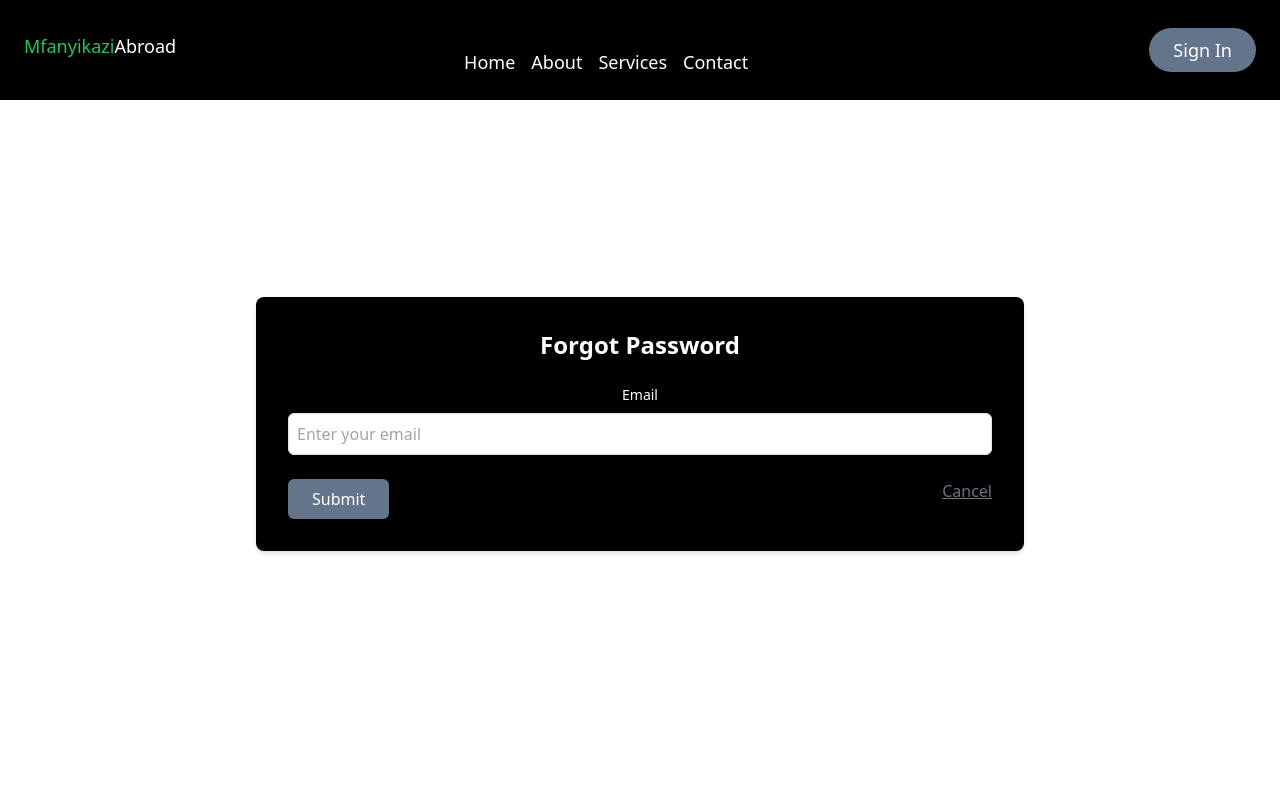
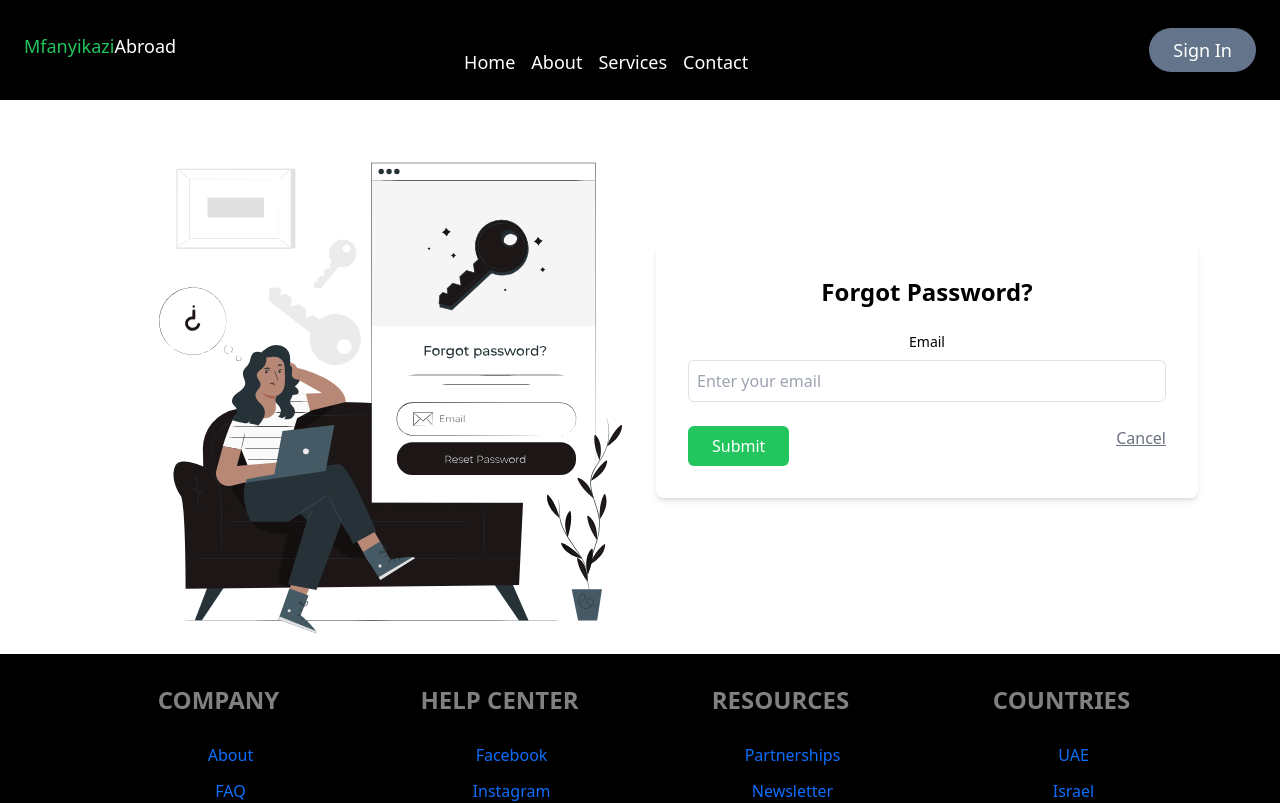
Before and after one commit to olivebishop/Mfanyikazi_Abroad, a React (Create React App) app: page /forgotpass in a window 1280 px wide. Shown: the top 803 px of the page. Built offline with nearby package versions, Linux system fonts and the light colour scheme.

Commit message:
added image in forget password

```diff
--- a/src/components/ForgotPass.jsx
+++ b/src/components/ForgotPass.jsx
@@ -1,19 +1,46 @@
-import React from 'react';
+import React from "react";
+import { toast, ToastContainer } from "react-toastify";
+import "react-toastify/dist/ReactToastify.css";
+import hero from "../assets/hero.jpg";
+import forgot from "../assets/forgot.svg";
 
 const ForgetPass = () => {
+  const handleSubmit = (event) => {
+    event.preventDefault();
+    // Add your logic for form submission here
+
+    // Show a success toast
+    toast.success("Password reset email sent!", {
+      position: "bottom-center",
+      autoClose: 3000,
+      hideProgressBar: false,
+      closeOnClick: true,
+      pauseOnHover: true,
+      draggable: true,
+      progress: undefined,
+    });
+  };
+
   return (
-    <div className="flex items-center justify-center h-screen">
-      <div className="bg-black text-white shadow-md rounded-lg p-8 md:max-w-screen-md w-full">
-        <h2 className="text-2xl font-bold mb-6">Forgot Password</h2>
-        <form>
-          <div className="mb-4">
-            <label htmlFor="email" className="block text-sm font-medium mb-2">
+    <div className="container mx-auto mt-16 md:mt-10 lg:mt-16">
+      <div className="flex flex-col md:flex-row items-center">
+        <div className="md:w-1/2 order-2 md:order-1">
+          <div className="bg-white text-black shadow-md rounded-lg p-8 ">
+            <h2 className="text-2xl font-bold mb-6 text-black">
+              Forgot Password?
+            </h2>
+            <form onSubmit={handleSubmit}>
+              <div className="mb-4 ">
+                <label
+                  htmlFor="email"
+                  className="block text-sm font-bold font-medium mb-2"
+                >
                   Email
                 </label>
                 <input
                   type="email"
                   id="email"
-              className="w-full border border-gray-300 rounded-md p-2 focus:outline-none focus:ring focus:ring-blue-400"
+                  className="w-full border border-gray-300 rounded-md p-2 focus:outline-none focus:ring focus:ring-black"
                   placeholder="Enter your email"
                   required
                 />
@@ -21,7 +48,7 @@ const ForgetPass = () => {
               <div className="flex justify-between">
                 <button
                   type="submit"
-              className="bg-slate-500 text-white px-4 py-2 rounded-md hover:bg-green-500 transition-colors duration-300"
+                  className="bg-green-500 text-white px-4 py-2 rounded-md hover:bg-slate-500 transition-colors duration-300"
                 >
                   Submit
                 </button>
@@ -35,6 +62,16 @@ const ForgetPass = () => {
             </form>
           </div>
         </div>
+        <div className="md:w-1/2 md:ml-8 mt-4 md:mt-3 order-1 md:order-2">
+          <img
+            src={forgot}
+            alt="Side Image"
+            className="w-full rounded-lg md:block hidden"
+          />
+        </div>
+      </div>
+      <ToastContainer />
+    </div>
   );
 };
 
```
Also changed, not shown: src/assets/forgot.svg (added). Lines whose indentation alone changed are shown as unchanged.
